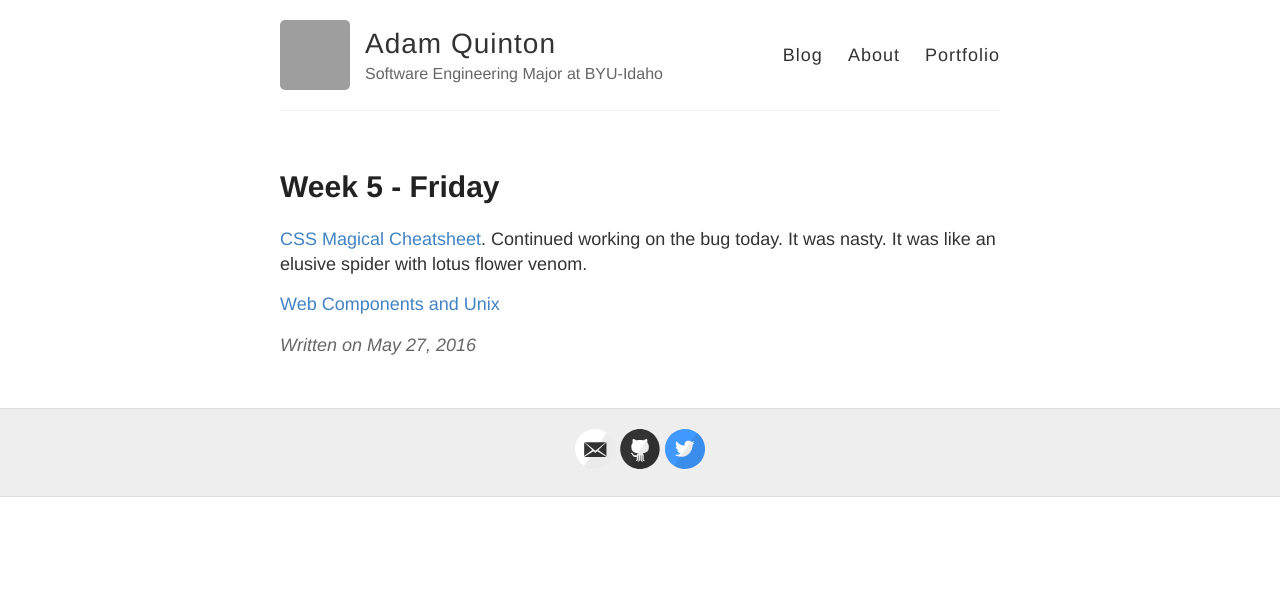
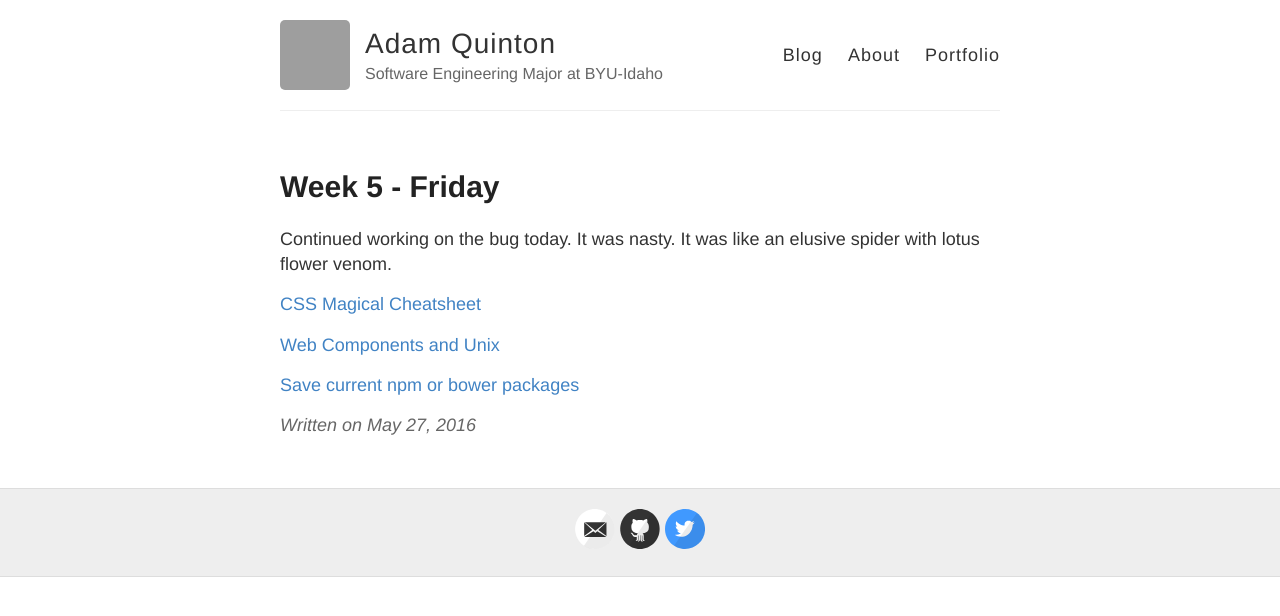
Before and after one commit to zvakanaka/internship_2016_zvakanaka.github.io, a Jekyll site: the page built from _posts/2016-5-27-Week-5-Friday.md, in a window 1280 px wide. Shown: the top 616 px of the page. Built offline with Jekyll 4.4.1, drawn with Linux system fonts in a browser that asks for light colours; grey boxes are pictures that could not be loaded.

Commit message:
Silly commit

```diff
--- a/_posts/2016-5-27-Week-5-Friday.md
+++ b/_posts/2016-5-27-Week-5-Friday.md
@@ -2,6 +2,10 @@
 layout: post
 title: Week 5 - Friday
 ---
-[CSS Magical Cheatsheet](https://github.com/AllThingsSmitty/css-protips#style-broken-images). Continued working on the bug today. It was nasty. It was like an elusive spider with lotus flower venom.
+Continued working on the bug today. It was nasty. It was like an elusive spider with lotus flower venom.
+
+[CSS Magical Cheatsheet](https://github.com/AllThingsSmitty/css-protips#style-broken-images)
 
 [Web Components and Unix](https://www.youtube.com/watch?v=zfQoleQEa4w&t=226)
+
+[Save current npm or bower packages](https://github.com/tjunnone/npm-check-updates)
```
Also changed, not shown: folio/index.html (+23 -3 lines).
